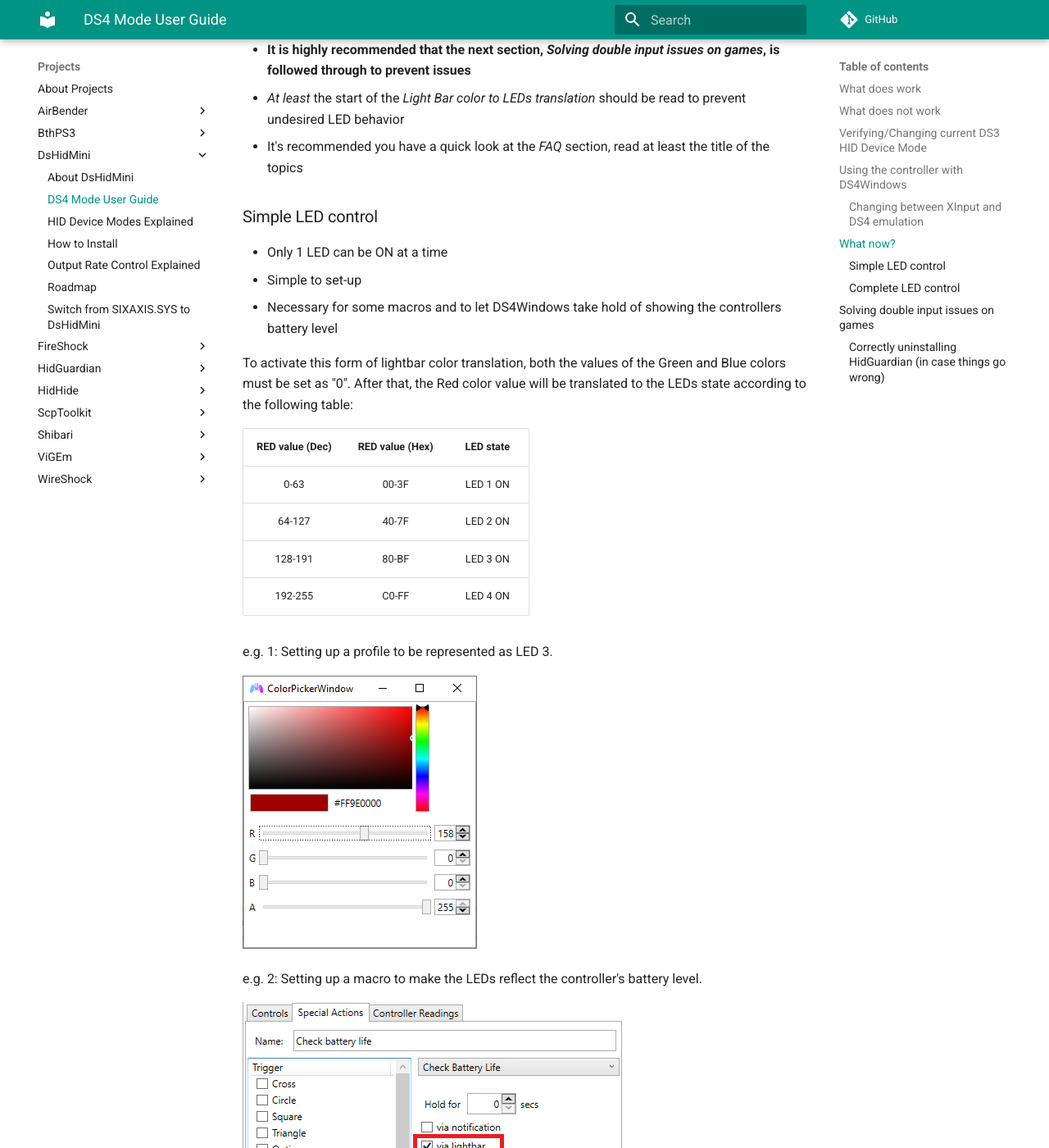
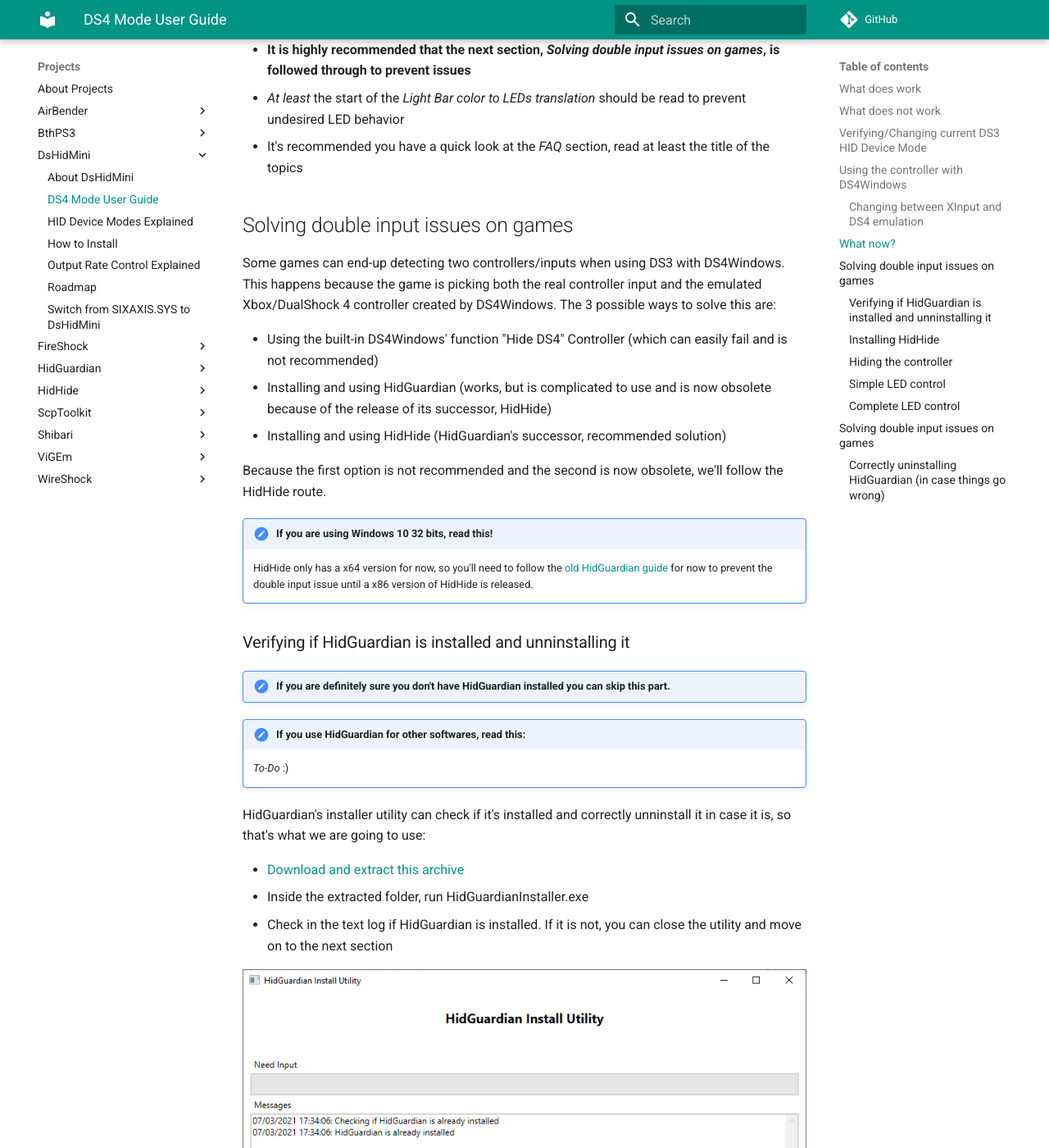
Before and after one commit to nefarius/ViGEm.github.io, an MkDocs documentation site: the page built from docs/projects/DsHidMini/DS4-Mode-User-Guide.md, in a window 1280 px wide and 1400 px high, scrolled down 2867 px. Shown: the whole window at 82% size. Built offline with MkDocs 1.6.1 and Material for MkDocs 9.7.7, drawn with Linux system fonts in a browser that asks for light colours; comment, search, counter and statistics services are not loaded; some of the changed text lies outside the part shown.

Commit message:
New HidHide section
Because of its importancy it is now after the "install ds4windows section" and before everything else

```diff
--- a/docs/projects/DsHidMini/DS4-Mode-User-Guide.md
+++ b/docs/projects/DsHidMini/DS4-Mode-User-Guide.md
@@ -58,6 +58,78 @@
 - __It is highly recommended that the next section, _Solving double input issues on games_, is followed through to prevent issues__
 - _At least_ the start of the _Light Bar color to LEDs translation_ should be read to prevent undesired LED behavior
 - It's recommended you have a quick look at the _FAQ_ section, read at least the title of the topics
+
+## Solving double input issues on games
+
+Some games can end-up detecting two controllers/inputs when using DS3 with DS4Windows. This happens because the game is picking both the real controller input and the emulated Xbox/DualShock 4 controller created by DS4Windows. The 3 possible ways to solve this are:
+
+- Using the built-in DS4Windows' function "Hide DS4" Controller (which can easily fail and is not recommended)
+- Installing and using HidGuardian (works, but is complicated to use and is now obsolete because of the release of its successor, HidHide)
+- Installing and using HidHide (HidGuardian's successor, recommended solution)
+
+Because the first option is not recommended and the second is now obsolete, we'll follow the HidHide route.
+
+!!! important "If you are using Windows 10 32 bits, read this!"
+    HidHide only has a x64 version for now, so you'll need to follow the [old HidGuardian guide](https://vigem.org/projects/HidGuardian/DsHidMini-HidGuardian-Guide/) for now to prevent the double input issue until a x86 version of HidHide is released.
+
+### Verifying if HidGuardian is installed and unninstalling it
+
+!!! important "If you are definitely sure you don't have HidGuardian installed you can skip this part."
+
+!!! important "If you use HidGuardian for other softwares, read this:"
+    _To-Do_  :)
+
+HidGuardian's installer utility can check if it's installed and correctly unninstall it in case it is, so that's what we are going to use:
+
+- [Download and extract this archive](https://drive.google.com/file/d/1PNL3uv_4KektN00S9fm61djypSQ-3HED/view?usp=sharing)
+- Inside the extracted folder, run HidGuardianInstaller.exe
+- Check in the text log if HidGuardian is installed. If it is not, you can close the utility and move on to the next section
+
+![UninstallHG](images/uninstall_hidguardian.png){: .glightbox }
+
+- If HidGuardian is installed, click on the "Unninstall" button
+- Wait until the utility finishes unninstalling HidGuardian, keep and eye on the text log to know what its status
+- After the tool finishes unninstalling HidGuardian, close it then reboot your PC
+
+### Installing HidHide
+
+- Install [HidHide's prerequisites](https://support.microsoft.com/en-us/topic/the-latest-supported-visual-c-downloads-2647da03-1eea-4433-9aff-95f26a218cc0) according to your [Windows 10 version](https://www.howtogeek.com/howto/21726/how-do-i-know-if-im-running-32-bit-or-64-bit-windows-answers/)
+
+![VisualCpp](images/HidHide_VisualCpp.png){: .glightbox }
+
+- Download the [Latest release of HidHide](https://github.com/ViGEm/HidHide/releases) (It should be a file called HidHideMSI.msi)
+- Open the downloaded file and install HidHide as instructed
+- After the installation, reboot your computer
+
+### Hiding the controller
+
+- Search on the start menu and then open the "HidHide Configuration Client". The Client window should open
+
+![HidHideClient_StartMenu](images/HidHideClient_StartMenu.png){: .glightbox }
+
+- On the applications tab, click on the "+" button. On the new window that appears, locate and add the DS4Windows.exe file inside the DS4Windows folder
+- ___If___ you have set your DS4Windows to run under a custom name then you __must also add the custom ".exe" file__ that you defined to the HidHide's application list
+- With all your DS3 controllers connected, __double check if they all are in DS4 Mode__ (You can just check if all the controllers are being picked by DS4Windows)
+- On HidHide's Client, go to the _Devices tab and locate your DS3 controller. Its name should start with "Nefarius Software Solutions e.U."
+- On your DS3 controllers entry, mark the white box before their names. A red lock icon should appear
+- Mark the box in the bottom called "Enable Device Hiding" to (obviously) activate the hiding of the marked devices
+- Your HidHid Configuration Client tabs should look more or less similar to picture below
+
+![HidHideExampleSetup](images/HidHideClient_ExampleSetup.png){: .glightbox }
+
+- Disconnect-reconnect your controllers and they should now be properly hidden
+- Check if DS4Windows is detecting your controller. If it's not, you've incorrectly set the location of the DS4Windows ".exe" file
+- To check if the DS3 controller is properly hidden, search on the windows start menu and then open "Set up USB game controllers". Your _Game Controllers_ window should look like the picture below depending on the selected profile in DS4Windows
+
+![DS3Hidden](images/DS3Hidden.png){: .glightbox }
+
+Keep in mind that:
+
+- If the path to DS4Windows changes in any way (If you move/rename its folder or one of the folders where it is located) you will need to indicate the new path to HidHide, otherwise DS4W won't be able to detect the controller, so just re-open HidHide Configuration Client and add the .exe file on the new path
+
+We sure hope this whole section becomes obsolete soon when DS4Windows adds native support to HidHide and white-lists itself/lock controllers automatically.
+
+From here, everything should be correctly set. Your DS3 is now a Xbox 360 / DS4 controller and the real DS3 is properly hidden. All that's left is to enjoy your games! It's recommended that you have a quick look at the start of the next section and at least read the _FAQ_ topics.
 
 
 ### Simple LED control
```
